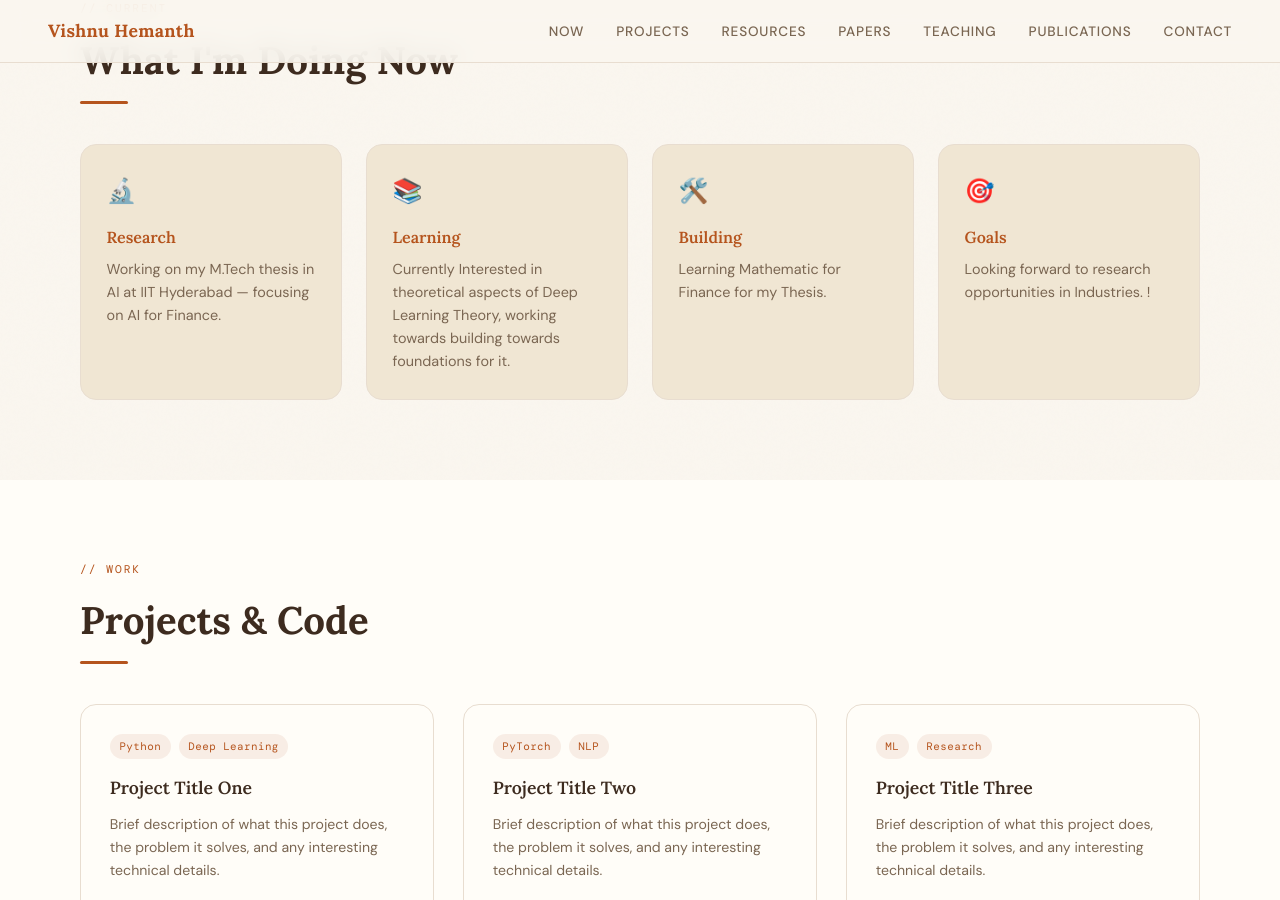
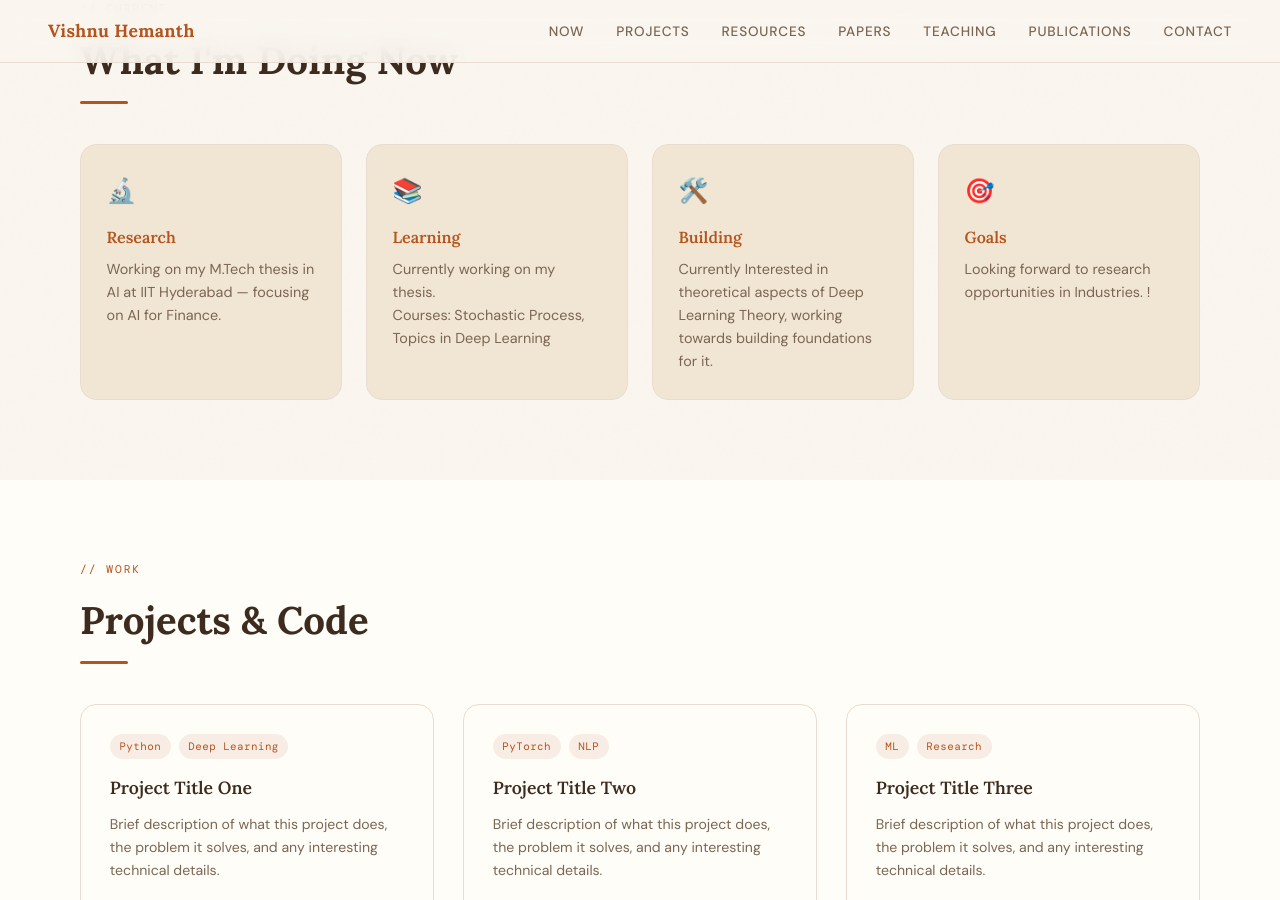
Before and after one commit to vishnuhemanth27/vishnuhemanth27.github.io, a Jekyll site: the page index.html, which Jekyll copies as it is, in a window 1280 px wide and 900 px high, scrolled down 981 px. Built offline with Jekyll 4.4.1, drawn with Linux system fonts in a browser that asks for light colours; some of the changed text lies outside the part shown.

Commit message:
Update index.html

```diff
--- a/index.html
+++ b/index.html
@@ -744,12 +744,13 @@
       <div class="now-card">
         <div class="now-card-icon">📚</div>
         <h3>Learning</h3>
-        <p>Currently Interested in theoretical aspects of Deep Learning Theory, working towards building towards foundations for it.</p>
+        <p>Currently working on my thesis.</p>
+        <p>Courses: Stochastic Process, Topics in Deep Learning</p>
       </div>
       <div class="now-card">
         <div class="now-card-icon">🛠️</div>
         <h3>Building</h3>
-        <p> Learning Mathematic for Finance for my Thesis.</p>
+        <p> Currently Interested in theoretical aspects of Deep Learning Theory, working towards building foundations for it.</p>
       </div>
       <div class="now-card">
         <div class="now-card-icon">🎯</div>
@@ -867,7 +868,7 @@
       <div class="paper-item">
         <h3>Attention Is All You Need</h3>
         <p class="paper-meta">Vaswani et al. · NeurIPS 2017</p>
-        <p class="paper-note">My takeaway: Transformers changed everything — self-attention is a remarkably clean mechanism for modelling sequences.</p>
+     <!--   <p class="paper-note">My takeaway: Transformers changed everything — self-attention is a remarkably clean mechanism for modelling sequences.</p> --!>
       </div>
 <!--
       <div class="paper-item">
@@ -901,7 +902,7 @@
       <div>
         <h3>Concentration Inequalities and Learning Theory</h3>
         <p>IIT Hyderabad · Aug 2025 – Nov 2025</p>
-        <p style="margin-top:0.3rem; font-size:0.83rem; color:var(--dusk);">Your responsibilities here.</p>
+        <p style="margin-top:0.3rem; font-size:0.83rem; color:var(--dusk);">Helped in conducting and evaluating exams.</p>
       </div>
     </div>
 
@@ -910,7 +911,7 @@
       <div>
         <h3>AI for Humanity</h3>
         <p>IIT Hyderabad · Jan 2026 – Apr 2026</p>
-        <p style="margin-top:0.3rem; font-size:0.83rem; color:var(--dusk);">Your responsibilities here.</p>
+        <p style="margin-top:0.3rem; font-size:0.83rem; color:var(--dusk);"> - .</p>
       </div>
     </div>
 
```
